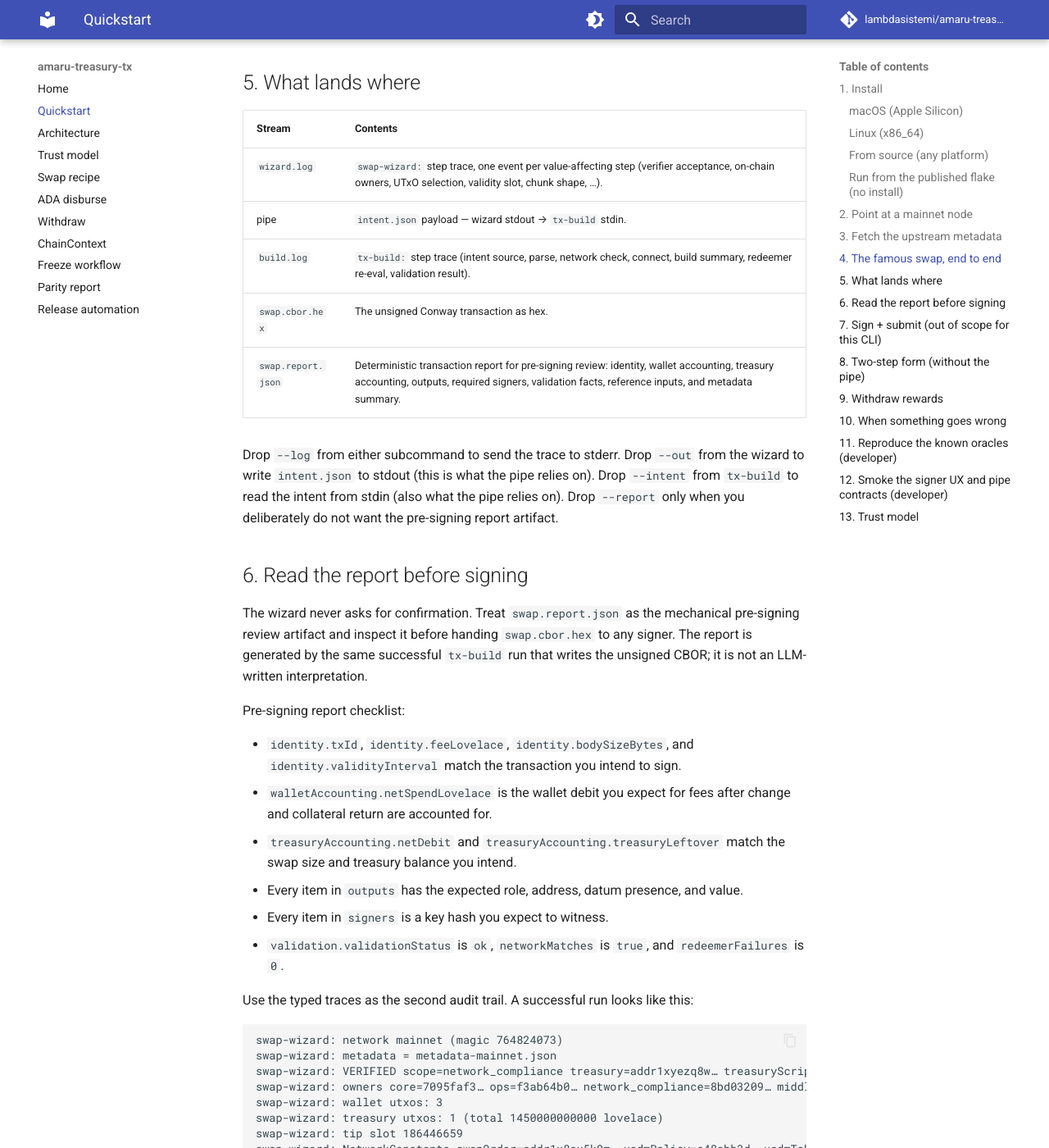
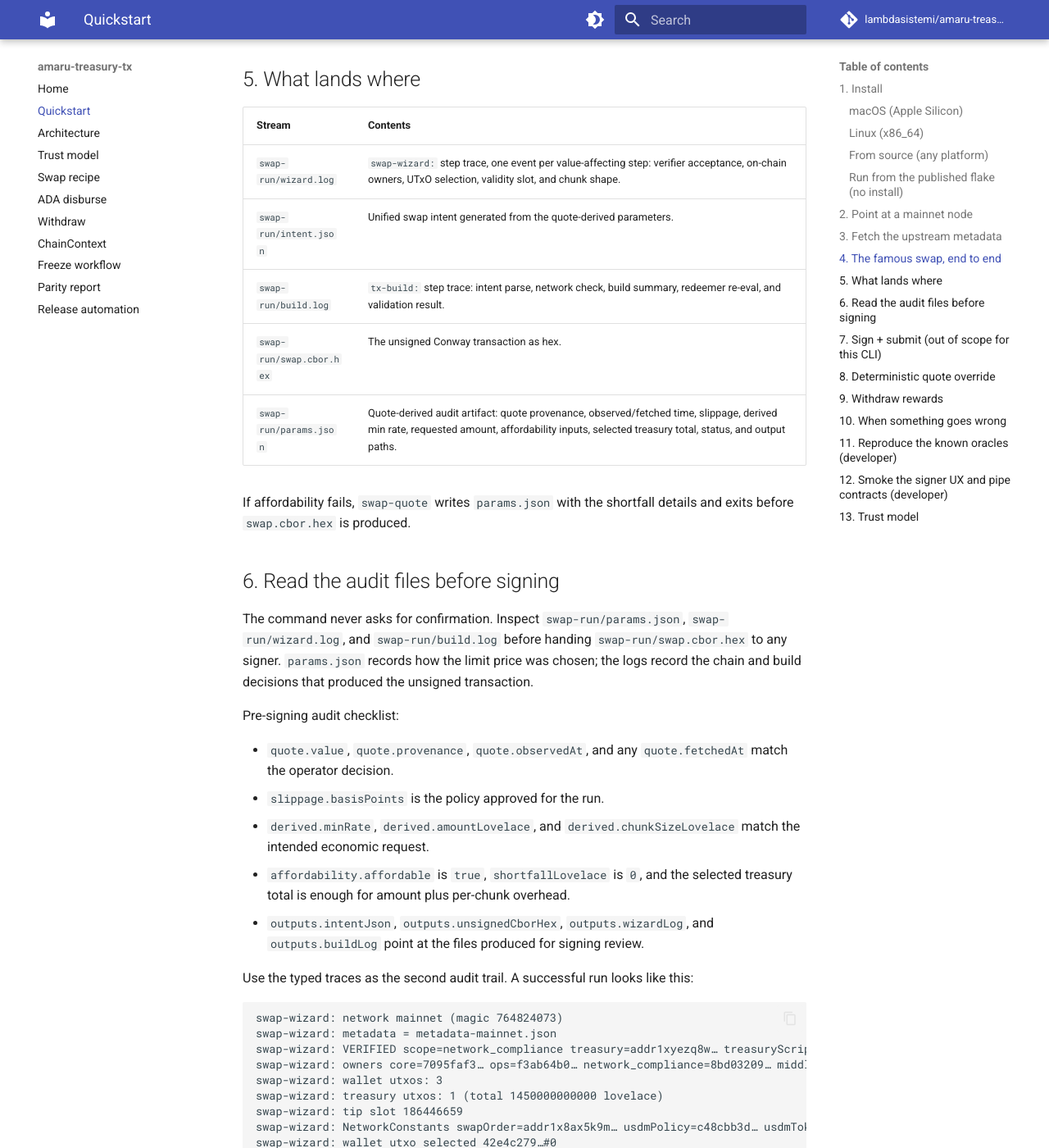
Before and after one commit to lambdasistemi/amaru-treasury-tx, an MkDocs documentation site: the page built from docs/quickstart.md, in a window 1280 px wide and 1400 px high, scrolled down 2793 px. Shown: the whole window at 82% size. Built offline with MkDocs 1.6.1 and Material for MkDocs 9.7.7, drawn with Linux system fonts in a browser that asks for light colours; comment, search, counter and statistics services are not loaded; some of the changed text lies outside the part shown.

Commit message:
docs(070): make swap quote the primary swap path
Add documentation smoke coverage for the quote-derived swap workflow. The
new docs smoke rejects the stale recommended `--min-rate 0.245` example,
requires the public docs to describe swap-quote, quote sources, explicit
slippage, explicit ADA/USDM overrides, the deferred named ADA/USDM source,
and the expert/manual override path.

Update the quickstart and swap documentation so `swap-quote` is the normal
operator workflow with `--price-source coingecko-ada-usd` or deterministic
quote overrides plus `--slippage-bps`. Document the standard output
artifacts, affordability-failed params.json behavior, explicit `--ada-usd`
and `--ada-usdm` overrides, and the audit responsibility for direct
`swap-wizard --min-rate` use.

Reviewed T051-T056. RED evidence was the docs smoke failing before the
docs update; GREEN evidence was the docs smoke, full smoke suite, strict
MkDocs build, full local review gate, and GitHub Build Gate/build/unit/
golden/lint/smoke checks all passing on the volatile handoff head.

````diff
--- a/docs/quickstart.md
+++ b/docs/quickstart.md
@@ -1,9 +1,11 @@
 # Quickstart
 
-Build a transaction end-to-end in one pipe. The **swap wizard** and
-**withdraw wizard** answer chain-anchored fields for you; the
-**tx-build** subcommand turns each unified `intent.json` into unsigned
-Conway CBOR.
+Build a transaction end-to-end. The **swap-quote** command is the
+normal swap preparation path: it fetches or accepts a fresh quote,
+requires explicit slippage, derives the swap limit price, writes an
+audit `params.json`, and builds unsigned Conway CBOR. The
+**withdraw wizard** answers chain-anchored fields for reward
+withdrawals.
 
 ## 1. Install
 
@@ -70,25 +72,20 @@
 ```bash
 amaru-treasury-tx \
     --node-socket "$CARDANO_NODE_SOCKET_PATH" --network mainnet \
-    swap-wizard \
+    swap-quote \
         --wallet-addr addr1q802wxt6cg6aw0nl0vdzfxavu65rxu3yzhvgayw7chfxymduzkt66uw9t5kspx5jwjecx80dz4g33htknafhdhkvzd5st4f9xu \
         --metadata metadata-mainnet.json \
+        --out-dir swap-run \
         --scope network_compliance \
         --usdm 100000 \
         --split 33 \
-        --min-rate 0.245 \
+        --price-source coingecko-ada-usd \
+        --slippage-bps 100 \
         --validity-hours 28 \
-        --description "Swapping ADA for \$100k at a rate of \$0.245 per ADA" \
+        --description "Swapping ADA for \$100k using a fresh ADA/USD quote" \
         --justification "Required to pay Antithesis as vendor" \
         --destination-label "Network Compliance's treasury" \
-        --extra-signer core_development \
-        --log wizard.log \
-  | amaru-treasury-tx \
-        --node-socket "$CARDANO_NODE_SOCKET_PATH" \
-        tx-build \
-            --log build.log \
-            --report swap.report.json \
-            --out swap.cbor.hex
+        --extra-signer core_development
 ```
 
 What the flags mean:
@@ -97,56 +94,51 @@
 |---|---|
 | `--wallet-addr` | Wallet bech32 address. Wizard picks its largest pure-ADA UTxO as fuel + collateral. |
 | `--metadata`   | Local `metadata.json` (untrusted hint; verified against chain). |
+| `--out-dir`    | Directory for `intent.json`, `swap.cbor.hex`, `params.json`, `wizard.log`, and `build.log`. |
 | `--scope`      | One of `core_development`, `ops_and_use_cases`, `network_compliance`, `middleware`. |
-| `--usdm`       | Total USDM the swap should buy. ADA spend is derived as `usdm / min-rate`. |
+| `--usdm`       | Total USDM the swap should buy. ADA spend is derived from the quote and slippage policy. |
 | `--split N`    | Slice the order into N equal chunks. Use `--chunk-usdm X` instead to pin per-chunk size. |
-| `--min-rate`   | Sundae limit price (USDM per ADA). |
+| `--price-source` | Named quote source. `coingecko-ada-usd` is the approved live ADA/USD source. |
+| `--ada-usd`    | Explicit ADA/USD quote override for deterministic offline operation. |
+| `--ada-usdm`   | Explicit ADA/USDM quote override. Named live ADA/USDM sources are deferred. |
+| `--slippage-bps` | Required slippage policy in basis points. There is no hidden default. |
 | `--validity-hours` | Validity window from current tip; 1..48. |
 | `--description` / `--justification` / `--destination-label` | Free-form rationale fields, pinned into the on-chain audit trail. |
 | `--extra-signer SCOPE\|HEX` | Repeated for each witness owner beyond the selected scope owner. Scope names and 28-byte key hashes are accepted; `--signer` remains as an alias. |
-| `--log PATH`   | Redirect the typed step trace to a file (default = stderr). |
-| `--out PATH`   | Wizard side: write `intent.json` here (default = stdout, which is what the pipe reads). `tx-build` side: write hex CBOR here (default = stdout). |
-| `--report PATH` | `tx-build` side: write the deterministic JSON transaction report after successful validation. |
 
 ## 5. What lands where
 
 | Stream | Contents |
 |---|---|
-| `wizard.log` | `swap-wizard:` step trace, one event per value-affecting step (verifier acceptance, on-chain owners, UTxO selection, validity slot, chunk shape, …). |
-| pipe | `intent.json` payload — wizard stdout → `tx-build` stdin. |
-| `build.log`   | `tx-build:` step trace (intent source, parse, network check, connect, build summary, redeemer re-eval, validation result). |
-| `swap.cbor.hex` | The unsigned Conway transaction as hex. |
-| `swap.report.json` | Deterministic transaction report for pre-signing review: identity, wallet accounting, treasury accounting, outputs, required signers, validation facts, reference inputs, and metadata summary. |
+| `swap-run/wizard.log` | `swap-wizard:` step trace, one event per value-affecting step: verifier acceptance, on-chain owners, UTxO selection, validity slot, and chunk shape. |
+| `swap-run/intent.json` | Unified swap intent generated from the quote-derived parameters. |
+| `swap-run/build.log` | `tx-build:` step trace: intent parse, network check, build summary, redeemer re-eval, and validation result. |
+| `swap-run/swap.cbor.hex` | The unsigned Conway transaction as hex. |
+| `swap-run/params.json` | Quote-derived audit artifact: quote provenance, observed/fetched time, slippage, derived min rate, requested amount, affordability inputs, selected treasury total, status, and output paths. |
 
-Drop `--log` from either subcommand to send the trace to stderr.
-Drop `--out` from the wizard to write `intent.json` to stdout
-(this is what the pipe relies on). Drop `--intent` from `tx-build`
-to read the intent from stdin (also what the pipe relies on).
-Drop `--report` only when you deliberately do not want the
-pre-signing report artifact.
+If affordability fails, `swap-quote` writes `params.json` with the
+shortfall details and exits before `swap.cbor.hex` is produced.
 
-## 6. Read the report before signing
+## 6. Read the audit files before signing
 
-The wizard never asks for confirmation. Treat `swap.report.json` as
-the mechanical pre-signing review artifact and inspect it before
-handing `swap.cbor.hex` to any signer. The report is generated by the
-same successful `tx-build` run that writes the unsigned CBOR; it is not
-an LLM-written interpretation.
+The command never asks for confirmation. Inspect `swap-run/params.json`,
+`swap-run/wizard.log`, and `swap-run/build.log` before handing
+`swap-run/swap.cbor.hex` to any signer. `params.json` records how the
+limit price was chosen; the logs record the chain and build decisions
+that produced the unsigned transaction.
 
-Pre-signing report checklist:
+Pre-signing audit checklist:
 
-- `identity.txId`, `identity.feeLovelace`, `identity.bodySizeBytes`,
-  and `identity.validityInterval` match the transaction you intend to
-  sign.
-- `walletAccounting.netSpendLovelace` is the wallet debit you expect
-  for fees after change and collateral return are accounted for.
-- `treasuryAccounting.netDebit` and `treasuryAccounting.treasuryLeftover`
-  match the swap size and treasury balance you intend.
-- Every item in `outputs` has the expected role, address, datum
-  presence, and value.
-- Every item in `signers` is a key hash you expect to witness.
-- `validation.validationStatus` is `ok`, `networkMatches` is `true`,
-  and `redeemerFailures` is `0`.
+- `quote.value`, `quote.provenance`, `quote.observedAt`, and any
+  `quote.fetchedAt` match the operator decision.
+- `slippage.basisPoints` is the policy approved for the run.
+- `derived.minRate`, `derived.amountLovelace`, and
+  `derived.chunkSizeLovelace` match the intended economic request.
+- `affordability.affordable` is `true`, `shortfallLovelace` is `0`,
+  and the selected treasury total is enough for amount plus per-chunk
+  overhead.
+- `outputs.intentJson`, `outputs.unsignedCborHex`, `outputs.wizardLog`,
+  and `outputs.buildLog` point at the files produced for signing review.
 
 Use the typed traces as the second audit trail. A successful run looks
 like this:
@@ -164,17 +156,15 @@
 swap-wizard: treasury utxos selected 64f27254…#0 leftover=1041836734694
 swap-wizard: validity tip=186446659 upperBound=186547459 (+100800 slots)
 swap-wizard: chunks total=408163265306 chunkSize=12368583797 full=33 remainder=5
-swap-wizard: intent.json -> stdout
+swap-wizard: intent.json -> swap-run/intent.json
 
-tx-build: intent <- stdin
 tx-build: parsed action=Swap network=mainnet
 tx-build: connecting to /path/to/cardano-node.socket
 tx-build: required utxos: 6
 tx-build: handshake ok (magic 764824073 matches intent network=mainnet)
 tx-build: built 14954 bytes  fee=1039703  total_collateral=1559555
 tx-build: re-evaluated 2 redeemers, 0 failed
-tx-build: cbor -> swap.cbor.hex
-tx-build: report -> swap.report.json
+tx-build: cbor -> swap-run/swap.cbor.hex
 tx-build: VALIDATION OK
 ```
 
@@ -184,25 +174,38 @@
 
 ## 7. Sign + submit (out of scope for this CLI)
 
-After the report and traces pass review, pipe `swap.cbor.hex` into
-your signer (hardware wallet,
+After the audit files and traces pass review, pipe
+`swap-run/swap.cbor.hex` into your signer (hardware wallet,
 [`cardano-wallet-sign`][cws], MPC service) then
 `cardano-cli transaction submit` (or any other broadcaster).
 Submit within minutes — the wizard's `validityUpperBoundSlot`
 ticks down with the tip.
 
-## 8. Two-step form (without the pipe)
+## 8. Deterministic quote override
 
 ```bash
-amaru-treasury-tx swap-wizard ... --out intent.json
-amaru-treasury-tx tx-build \
-    --intent intent.json \
-    --out swap.cbor.hex \
-    --report swap.report.json
+amaru-treasury-tx \
+    --node-socket "$CARDANO_NODE_SOCKET_PATH" --network mainnet \
+    swap-quote \
+        --wallet-addr addr1q... \
+        --metadata metadata-mainnet.json \
+        --out-dir swap-run \
+        --scope network_compliance \
+        --usdm 100000 \
+        --split 33 \
+        --ada-usd 0.8123 \
+        --slippage-bps 100 \
+        --validity-hours 28 \
+        --description "Swapping ADA for \$100k using an operator ADA/USD quote" \
+        --justification "Required to pay Antithesis as vendor" \
+        --destination-label "Network Compliance's treasury" \
+        --extra-signer core_development
 ```
 
-Same behaviour, useful when you want to inspect or hand-edit
-`intent.json` between the two stages.
+Use `--ada-usdm` instead when the approved operator input is already
+an ADA/USDM quote. Named live ADA/USDM sources are not selected in
+this issue; use explicit `--ada-usdm` until a provider contract is
+approved.
 
 ## 9. Withdraw rewards
 
@@ -234,13 +237,18 @@
 | Exit | Action |
 |------|--------|
 | 1 (tx-build) | The build aborted before producing CBOR. The trace's `tx-build: ABORT …` line names the cause: bad intent JSON, translation error, or a re-evaluated redeemer failure. |
-| 3 (swap-wizard / tx-build) | Setup error. The trace's `ABORT …` line names the offending step (registry mismatch, empty wallet UTxO set, missing UTxOs in chain context, …). |
-| 4 (swap-wizard) | Translation error. Re-check `--min-rate`, `--chunk-usdm`/`--split`, and `--validity-hours ∈ [1, 48]`. |
+| 3 (swap-quote / swap-wizard / tx-build) | Setup or economic error. The trace's `ABORT …` line names the offending step: quote source failure, registry mismatch, empty wallet UTxO set, treasury affordability shortfall, missing UTxOs in chain context, and similar fail-closed cases. |
+| 4 (swap-wizard) | Translation error in the expert manual path. Re-check `--min-rate`, `--chunk-usdm`/`--split`, and `--validity-hours` in `[1, 48]`. |
 | 6 (tx-build) | The N2C handshake reports a network magic that disagrees with the intent's `network` field. The trace's `tx-build: NETWORK MISMATCH …` line names both networks; point `--node-socket` at the right node. |
 
 Both subcommands are fail-closed — neither writes a partial
 output. If the trace ends without `cbor -> …` (or
 `intent.json -> …` from the wizard), nothing was written.
+
+Direct `swap-wizard --min-rate` remains available as an expert/manual
+override for precomputed rates. That path does not create
+`params.json`, so the operator must keep the external quote,
+slippage, arithmetic, and affordability audit record separately.
 
 ## 11. Reproduce the known oracles (developer)
 
--- a/docs/swap.md
+++ b/docs/swap.md
@@ -19,12 +19,63 @@
 [`pragma-org/amaru-treasury/journal/2026/bin/swap.sh`](https://github.com/pragma-org/amaru-treasury/blob/main/journal/2026/bin/swap.sh)
 exactly — same redeemers, same datums, same output ordering.
 
+## Recommended quote-derived workflow
+
+Use `swap-quote` for operator swap preparation. It owns the
+quote-derived arithmetic, requires explicit slippage, reuses the
+existing swap wizard resolver and unsigned builder, and writes the
+audit files needed for signer review:
+
+```bash
+amaru-treasury-tx \
+  --node-socket "$CARDANO_NODE_SOCKET_PATH" --network mainnet \
+  swap-quote \
+    --wallet-addr addr1q... \
+    --metadata metadata-mainnet.json \
+    --out-dir swap-run \
+    --scope network_compliance \
+    --usdm 100000 \
+    --split 33 \
+    --price-source coingecko-ada-usd \
+    --slippage-bps 100 \
+    --validity-hours 28 \
+    --description "Swapping ADA for $100k using a fresh ADA/USD quote" \
+    --justification "Required to pay Antithesis as vendor" \
+    --destination-label "Network Compliance's treasury" \
+    --extra-signer core_development
+```
+
+The run writes:
+
+- `swap-run/intent.json`: generated unified swap intent.
+- `swap-run/swap.cbor.hex`: unsigned Conway transaction.
+- `swap-run/params.json`: quote, slippage, derived rate,
+  affordability, selected treasury total, status, and output paths.
+- `swap-run/wizard.log` and `swap-run/build.log`: typed traces.
+
+Use `--ada-usd DECIMAL` for an explicit ADA/USD override when the
+operator has already captured a fresh quote. Use `--ada-usdm DECIMAL`
+for an explicit ADA/USDM override. Named live ADA/USDM sources are
+deferred until a provider contract is approved; use explicit
+`--ada-usdm` in the meantime.
+
+If the selected treasury cannot fund the derived ADA amount plus
+per-chunk overhead, `swap-quote` writes an affordability-failed
+`params.json` and exits before writing unsigned CBOR.
+
+## Expert/manual override
+
+Direct `swap-wizard --min-rate` remains available for expert use with
+precomputed rates, but it is no longer the recommended operator path.
+That manual override path does not fetch a quote, does not require a
+slippage policy, and does not write `params.json`. Operators using it
+must keep the external quote, slippage policy, rate arithmetic, and
+affordability audit record separately.
+
 ## CLI usage
 
-The recommended path is to pipe the wizard's output straight in
-(see [Quickstart §4](quickstart.md#4-the-famous-swap-end-to-end)
-for the full pipe). For an `intent.json` you already have on
-disk:
+For an `intent.json` you already have on disk, use `tx-build`
+directly:
 
 ```bash
 amaru-treasury-tx \
````
Also changed, not shown: specs/070-quote-derived-swap-params/tasks.md (+6 -6 lines), 4 other files.
